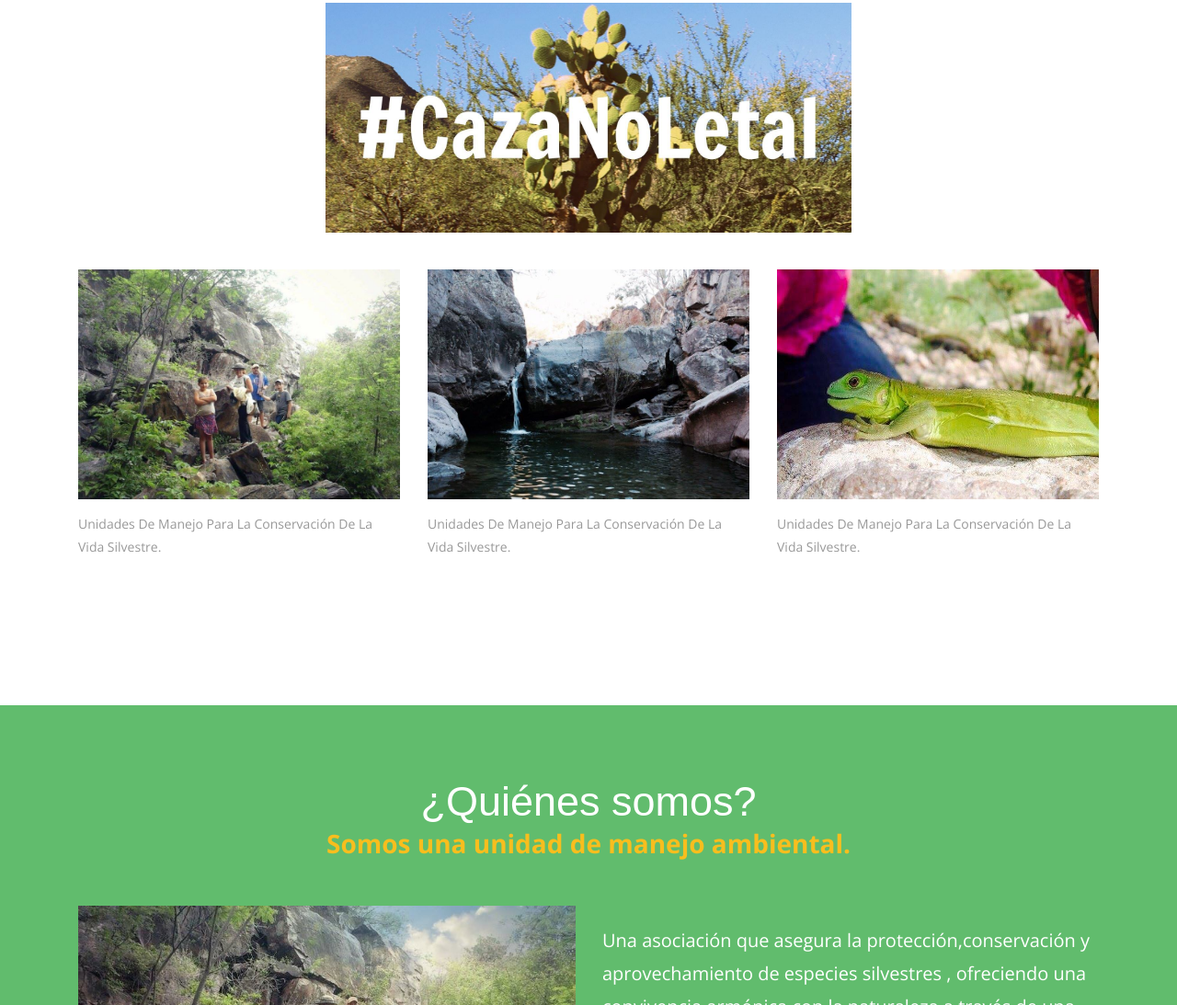
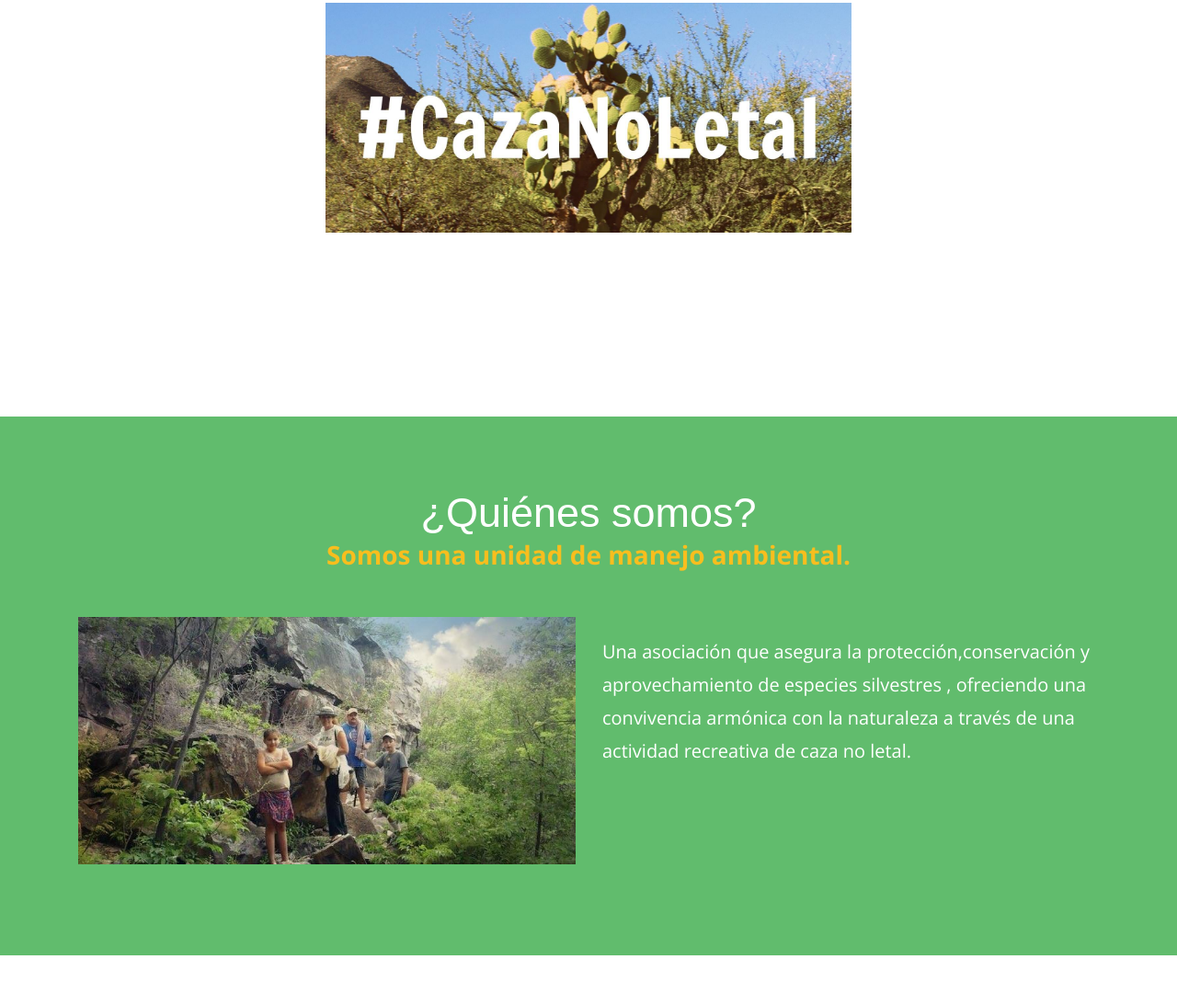
Before and after one commit to luicruz01/UMA-ZAC, a plain HTML site: page index.html in a window 1280 px wide. Shown: the part 653-1746 px from the top of the page at 92% size. Drawn offline with nearby package versions, Linux system fonts and the light colour scheme.

Commit message:
Remove un necessary thinks

```diff
--- a/index.html
+++ b/index.html
@@ -113,32 +113,6 @@ Smartphone Compatible web template, free webdesigns for Nokia, Samsung, LG, Sony
 				<div id="caza" class="caza">
 					<img src="images/caza.jpg" height="250px">
 				</div>
-
-				<div class="col-md-4 banner-bottom-grid animated wow fadeInLeftBig" data-wow-duration="1000ms" data-wow-delay="500ms">
-					 <div id="box" class="burst-circle teal">
-						<div class="caption"></div>
-						<img src="images/1.jpg" class="img-responsive" />
-						<h4>Venator</h4>
-					</div>
-					<p>Unidades De Manejo Para La Conservación De La Vida Silvestre.</p>
-				</div>
-				<div class="col-md-4 banner-bottom-grid animated wow fadeInUpBig" data-wow-duration="1000ms" data-wow-delay="500ms">
-					 <div id="box" class="burst-circle teal">
-						<div class="caption"></div>
-						<img src="images/2.jpg" class="img-responsive" />
-						<h4>Venator</h4>
-					</div>
-					<p>Unidades De Manejo Para La Conservación De La Vida Silvestre.</p>
-				</div>
-				<div class="col-md-4 banner-bottom-grid animated wow fadeInRightBig" data-wow-duration="1000ms" data-wow-delay="500ms">
-					 <div id="box" class="burst-circle teal">
-						<div class="caption"></div>
-						<img src="images/3.jpg" class="img-responsive" />
-						<h4>Venator</h4>
-					</div>
-					<p>Unidades De Manejo Para La Conservación De La Vida Silvestre.</p>
-				</div>
-				<div class="clearfix"> </div>
 			</div>
 		</div>
 	</div>
```
